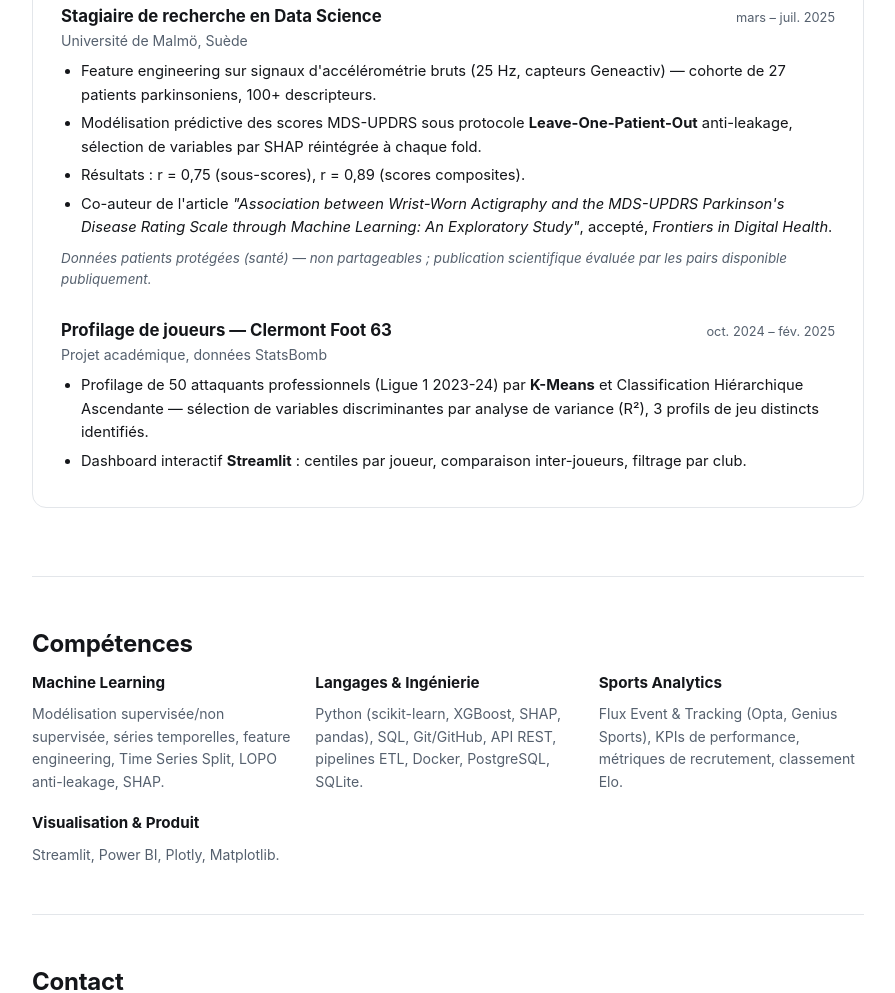
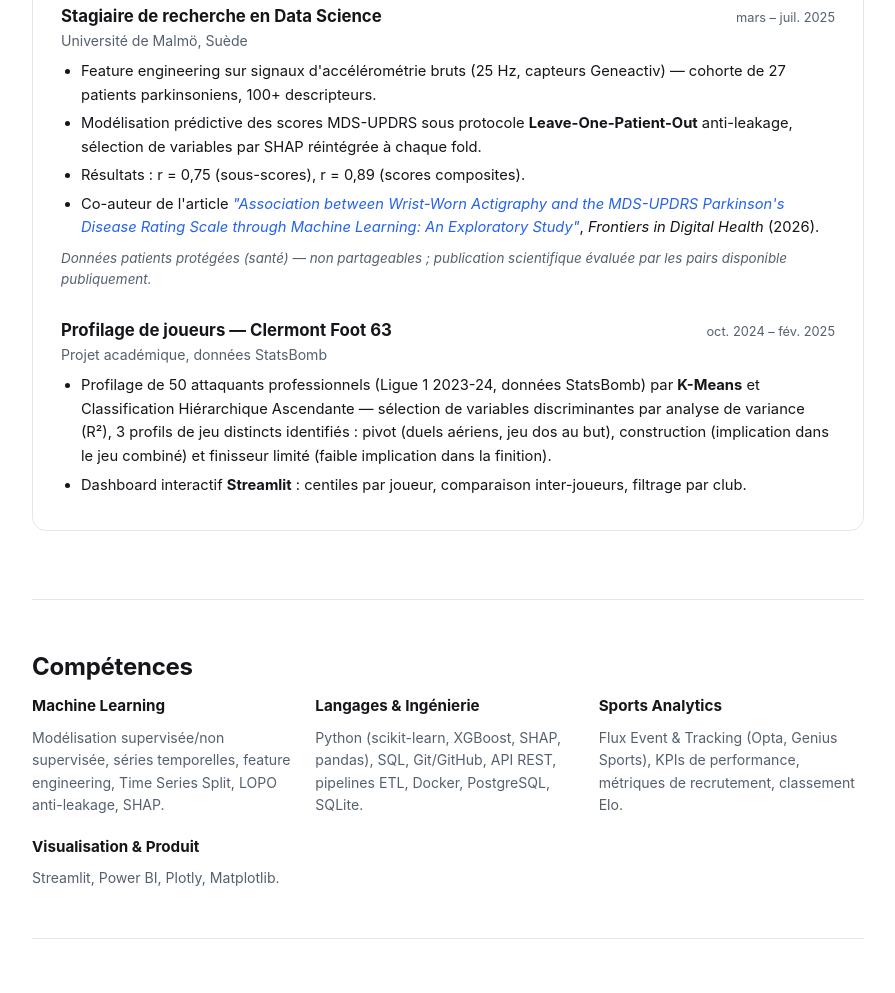
Before and after one commit to AlbanHtn/AlbanHtn.github.io, a plain HTML site: page index.html in a window 1280 px wide. Shown: the part 1945-2938 px from the top of the page, without its empty margins (192-1087 px from the left). Drawn offline with Linux system fonts and the light colour scheme.

Commit message:
content: fix broken repo link, enrich Clermont Foot & Malmö sections
Correction du lien vers le repo football (ancien nom), ajout des
noms de profils identifiés (Clermont Foot) et lien vers la
publication Frontiers in Digital Health (Malmö), pour un contenu
plus fidèle et détaillé.

```diff
--- a/index.html
+++ b/index.html
@@ -200,7 +200,7 @@
       </div>
 
       <div class="links" style="margin-top:22px;">
-        <a class="btn" href="https://github.com/AlbanHtn/Projet_5A_Prediction_matchs" target="_blank" rel="noopener">Code source →</a>
+        <a class="btn" href="https://github.com/AlbanHtn/football-match-prediction" target="_blank" rel="noopener">Code source →</a>
       </div>
     </div>
   </section>
@@ -240,9 +240,9 @@
           <li>Modélisation prédictive des scores MDS-UPDRS sous protocole <strong>Leave-One-Patient-Out</strong>
             anti-leakage, sélection de variables par SHAP réintégrée à chaque fold.</li>
           <li>Résultats : r = 0,75 (sous-scores), r = 0,89 (scores composites).</li>
-          <li>Co-auteur de l'article <em>"Association between Wrist-Worn Actigraphy and the MDS-UPDRS
-            Parkinson's Disease Rating Scale through Machine Learning: An Exploratory Study"</em>,
-            accepté, <em>Frontiers in Digital Health</em>.</li>
+          <li>Co-auteur de l'article <a href="https://www.frontiersin.org/journals/digital-health/articles/10.3389/fdgth.2026.1876052/full" target="_blank" rel="noopener"><em>"Association between Wrist-Worn Actigraphy and the MDS-UPDRS
+            Parkinson's Disease Rating Scale through Machine Learning: An Exploratory Study"</em></a>,
+            <em>Frontiers in Digital Health</em> (2026).</li>
         </ul>
         <p class="note">Données patients protégées (santé) — non partageables ; publication scientifique évaluée par les pairs disponible publiquement.</p>
       </div>
@@ -254,9 +254,11 @@
         </div>
         <div class="org">Projet académique, données StatsBomb</div>
         <ul>
-          <li>Profilage de 50 attaquants professionnels (Ligue 1 2023-24) par <strong>K-Means</strong> et
-            Classification Hiérarchique Ascendante — sélection de variables discriminantes par analyse
-            de variance (R²), 3 profils de jeu distincts identifiés.</li>
+          <li>Profilage de 50 attaquants professionnels (Ligue 1 2023-24, données StatsBomb) par
+            <strong>K-Means</strong> et Classification Hiérarchique Ascendante — sélection de variables
+            discriminantes par analyse de variance (R²), 3 profils de jeu distincts identifiés :
+            pivot (duels aériens, jeu dos au but), construction (implication dans le jeu combiné) et
+            finisseur limité (faible implication dans la finition).</li>
           <li>Dashboard interactif <strong>Streamlit</strong> : centiles par joueur, comparaison inter-joueurs,
             filtrage par club.</li>
         </ul>
```
